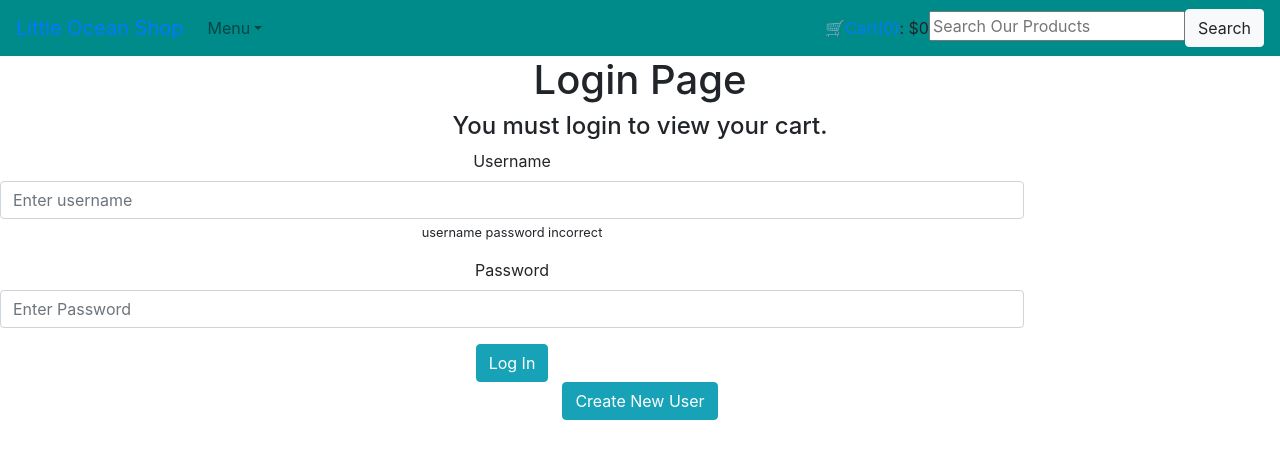
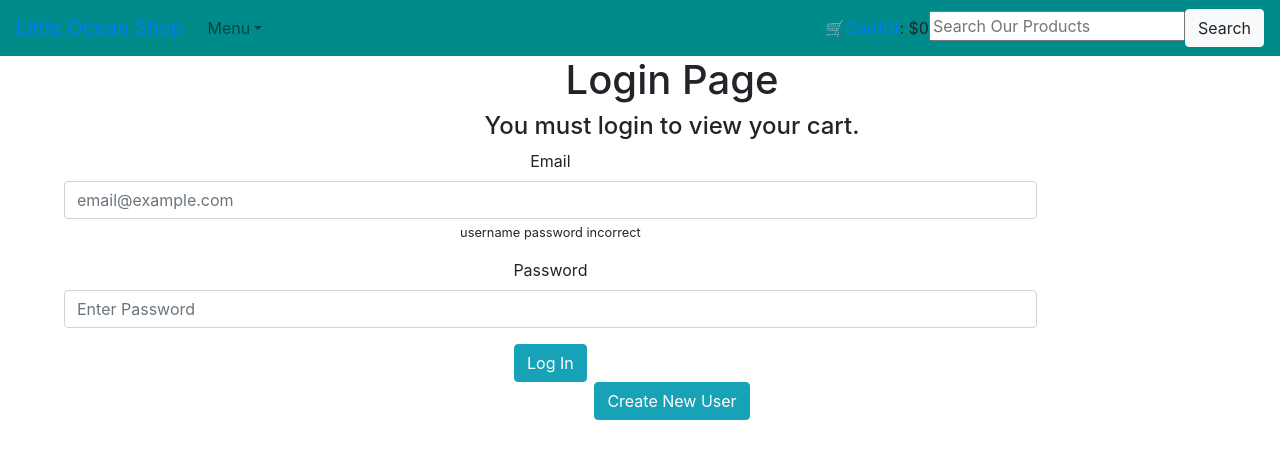
Before and after one commit to jehough/reactproject, a React (Create React App) app in the folder jsfrontend/: page /login in a window 1280 px wide. Shown: the top 458 px of the page. Built offline with nearby package versions, Linux system fonts and the light colour scheme.

Commit message:
adds handleResponse function to functions

```diff
--- a/jsfrontend/src/App.css
+++ b/jsfrontend/src/App.css
@@ -65,4 +65,5 @@ li {
 
 .form-container{
   justify-content: center;
+  padding-left: 5%;
 }
--- a/jsfrontend/src/views/components/login_form.js
+++ b/jsfrontend/src/views/components/login_form.js
@@ -8,9 +8,9 @@ export default class LoginForm extends Component {
   render(){
     return(<div className="form">
       <form onSubmit={this.props.handleSubmit}>
-        <Form.Group controlId="username">
-        <Form.Label>Username</Form.Label>
-        <Form.Control type="text" name="username" placeholder="Enter username" />
+        <Form.Group controlId="email">
+        <Form.Label>Email</Form.Label>
+        <Form.Control type="email" name="email" placeholder="email@example.com" />
         <Form.Text variant="danger">username password incorrect</Form.Text>
         </Form.Group>
 
--- a/jsfrontend/src/views/containers/login.js
+++ b/jsfrontend/src/views/containers/login.js
@@ -3,7 +3,7 @@ import DisplayTitle from '../components/title'
 import LoginForm from '../components/login_form'
 import Button from 'react-bootstrap/Button'
 import {Redirect} from 'react-router-dom'
-import {makeObject} from '../functions/functions.js'
+import {makeObject, handleUserResponse} from '../functions/functions.js'
 
 export default class Login extends Component {
   constructor(){
@@ -21,11 +21,12 @@ export default class Login extends Component {
     e.preventDefault()
     const form = e.target
     const formData = {
-                      username: form.username.value,
+                      email: form.email.value,
                       password: form.password.value}
-    console.log(formData)
     const object = makeObject("POST", formData)
-    console.log(object)
+    fetch("http://localhost:4000/authenticate")
+      .then(resp => resp.json())
+      .then(json => handleUserResponse(json))
   }
   render(){
     return(<div className="form-container">
--- a/jsfrontend/src/views/containers/newuser.js
+++ b/jsfrontend/src/views/containers/newuser.js
@@ -1,20 +1,19 @@
 import React, {Component} from 'react';
 import DisplayTitle from '../components/title'
 import LoginForm from '../components/login_form'
-import {makeObject} from '../functions/functions.js'
+import {makeObject, handleUserResponse} from '../functions/functions.js'
 
 export default class NewUser extends Component {
   handleSubmit = (e) => {
     e.preventDefault()
     const form = e.target
     const formData = {
-                      username: form.username.value,
+                      email: form.email.value,
                       password: form.password.value}
-    console.log(formData)
     const object = makeObject("POST", formData)
-    console.log(object)
-
-
+    fetch("http://localhost:4000/user/new")
+      .then(resp => resp.json())
+      .then(json => handleUserResponse(json))
   }
   render(){
     return(<div className="form-container">
--- a/jsfrontend/src/views/functions/functions.js
+++ b/jsfrontend/src/views/functions/functions.js
@@ -8,3 +8,7 @@ export const makeObject = (method, formData) => {
     body: JSON.stringify(formData)
   };
 }
+
+export const handleUserResponse = (json) => {
+  console.log("handled")
+}
```
